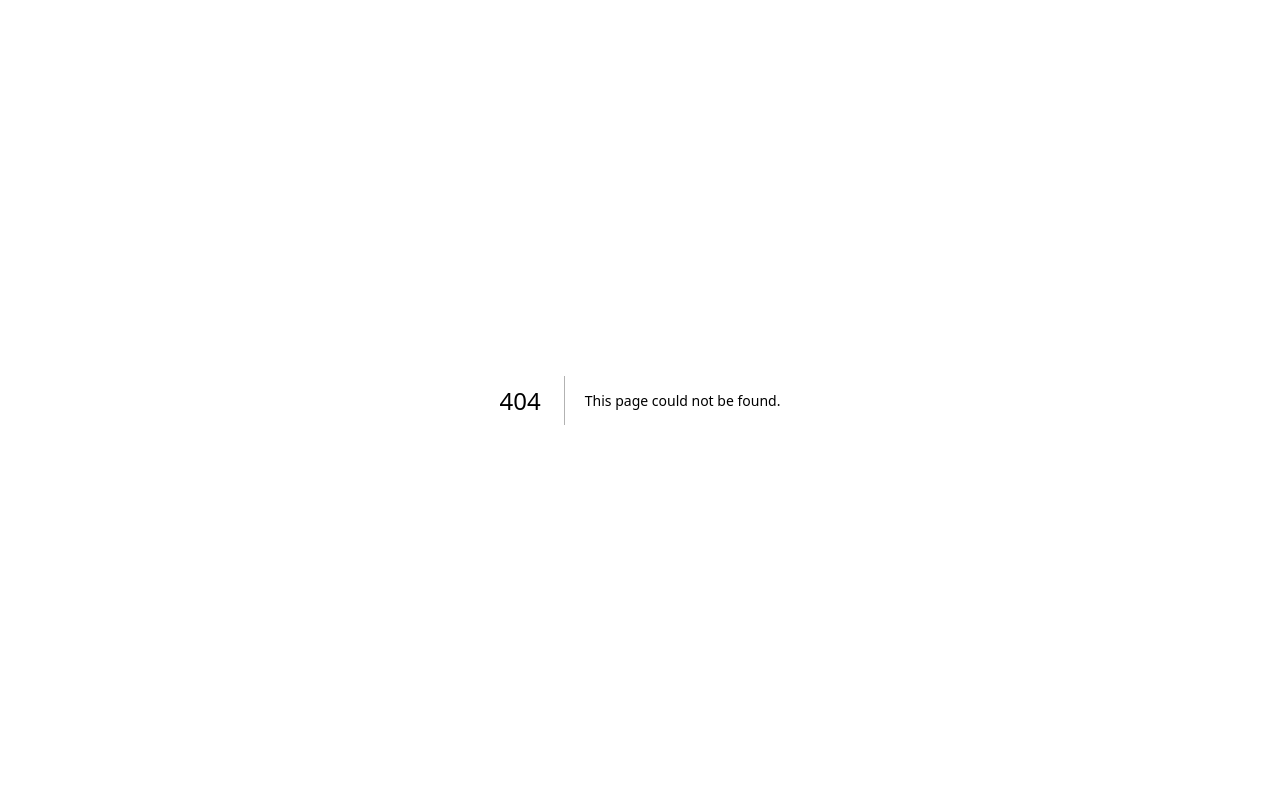
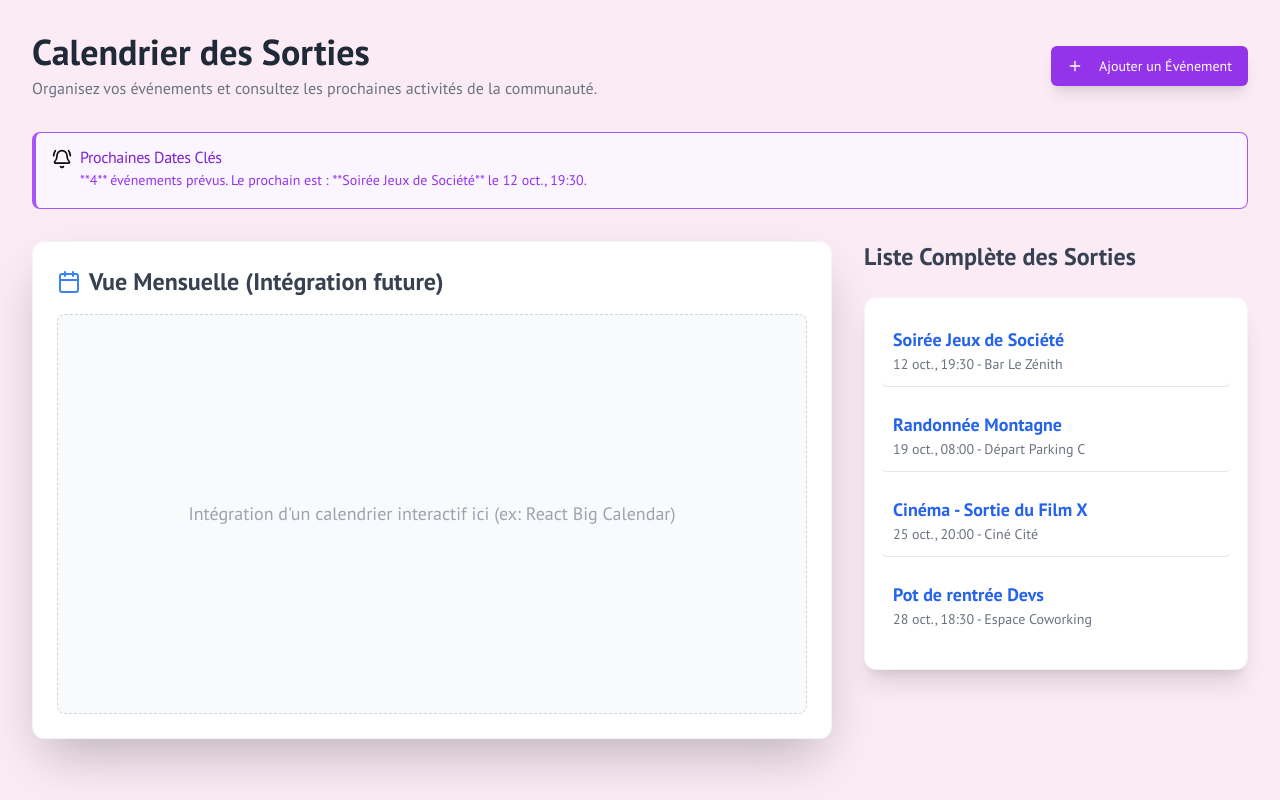
Before and after one commit to faistasortieaToulouse/faistasortietest2, a Next.js app: page /calendar in a window 1280 px wide. Before the commit this address had no page. Built offline with nearby package versions, Linux system fonts and the light colour scheme.

Commit message:
Create page.tsx

```diff
--- /dev/null
+++ b/src/app/calendar/page.tsx
@@ -0,0 +1,116 @@
+'use client';
+
+import React, { useState } from 'react';
+// Remplacement des imports Next.js par des balises a standards
+import { Button } from '@/components/ui/button';
+import { Alert, AlertTitle, AlertDescription } from "@/components/ui/alert";
+import { BellRing, Calendar as CalendarIcon, Plus } from "lucide-react";
+
+// --- Définition des types ---
+interface Event {
+    id: number;
+    title: string;
+    date: string; // Format ISO 8601 (e.g., "2025-10-05T10:00:00")
+    location: string;
+}
+
+// --- Données factices ---
+const mockEvents: Event[] = [
+    { id: 1, title: 'Soirée Jeux de Société', date: '2025-10-12T19:30:00', location: 'Bar Le Zénith' },
+    { id: 2, title: 'Randonnée Montagne', date: '2025-10-19T08:00:00', location: 'Départ Parking C' },
+    { id: 3, title: 'Cinéma - Sortie du Film X', date: '2025-10-25T20:00:00', location: 'Ciné Cité' },
+    { id: 4, title: 'Pot de rentrée Devs', date: '2025-10-28T18:30:00', location: 'Espace Coworking' },
+];
+
+// --- Fonction de formatage de date ---
+const formatEventTime = (isoString: string) => {
+    const date = new Date(isoString);
+    return new Intl.DateTimeFormat('fr-FR', {
+        day: 'numeric',
+        month: 'short',
+        hour: '2-digit',
+        minute: '2-digit'
+    }).format(date);
+};
+
+export default function CalendarPage() {
+    // État pour gérer la date sélectionnée (utile pour un futur calendrier)
+    const [selectedDate, setSelectedDate] = useState<Date | undefined>(new Date());
+
+    // Filtre les événements à venir (simulés)
+    const upcomingEvents = mockEvents.filter(event => new Date(event.date) > new Date())
+        .sort((a, b) => new Date(a.date).getTime() - new Date(b.date).getTime());
+
+    return (
+        <div className="flex flex-col gap-8 p-4 md:p-8">
+            <header className="flex justify-between items-center">
+                <div>
+                    <h1 className="font-headline text-4xl font-bold text-gray-800 dark:text-gray-100">
+                        Calendrier des Sorties
+                    </h1>
+                    <p className="mt-1 text-gray-500 dark:text-gray-400">
+                        Organisez vos événements et consultez les prochaines activités de la communauté.
+                    </p>
+                </div>
+                <Button className="bg-purple-600 hover:bg-purple-700 text-white shadow-lg">
+                    <Plus className="h-5 w-5 mr-2" />
+                    Ajouter un Événement
+                </Button>
+            </header>
+
+            {/* Alerte pour les événements à venir */}
+            <Alert className="border-l-4 border-purple-500 bg-purple-50 dark:bg-purple-950">
+                <BellRing className="h-5 w-5 text-purple-600" />
+                <AlertTitle className="text-purple-700 dark:text-purple-300">
+                    Prochaines Dates Clés
+                </AlertTitle>
+                <AlertDescription className="text-purple-600 dark:text-purple-400">
+                    {upcomingEvents.length > 0 ? (
+                        <p>
+                            **{upcomingEvents.length}** événements prévus. Le prochain est : **{upcomingEvents[0].title}** le {formatEventTime(upcomingEvents[0].date)}.
+                        </p>
+                    ) : (
+                        'Aucun événement n’est prévu pour le moment. Soyez le premier à en organiser un !'
+                    )}
+                </AlertDescription>
+            </Alert>
+
+            {/* Zone principale du calendrier (Structure Grid) */}
+            <div className="grid grid-cols-1 lg:grid-cols-3 gap-8">
+
+                {/* 1. Calendrier (Placeholder) */}
+                <div className="lg:col-span-2 bg-white dark:bg-gray-900 p-6 rounded-xl shadow-2xl border border-gray-100 dark:border-gray-800">
+                    <h2 className="text-2xl font-semibold mb-4 flex items-center gap-2 text-gray-700 dark:text-gray-200">
+                        <CalendarIcon className="h-6 w-6 text-blue-500" />
+                        Vue Mensuelle (Intégration future)
+                    </h2>
+                    {/* Ceci est un grand bloc visuel pour un futur calendrier */}
+                    <div className="h-[400px] w-full bg-gray-50 dark:bg-gray-800 rounded-lg flex items-center justify-center text-gray-400 text-lg border border-dashed border-gray-300 dark:border-gray-700">
+                        <p>Intégration d'un calendrier interactif ici (ex: React Big Calendar)</p>
+                    </div>
+                </div>
+
+                {/* 2. Liste des événements (Sidebar) */}
+                <div className="lg:col-span-1 flex flex-col gap-4">
+                    <h2 className="text-2xl font-semibold mb-2 text-gray-700 dark:text-gray-200">
+                        Liste Complète des Sorties
+                    </h2>
+                    <div className="bg-white dark:bg-gray-900 rounded-xl shadow-xl p-4 border border-gray-100 dark:border-gray-800 max-h-[450px] overflow-y-auto">
+                        {mockEvents.map((event) => (
+                            <div
+                                key={event.id}
+                                className="mb-3 p-3 border-b last:border-b-0 hover:bg-gray-50 dark:hover:bg-gray-800 rounded-md transition-colors"
+                            >
+                                <p className="font-bold text-lg text-blue-600 dark:text-blue-400">{event.title}</p>
+                                <p className="text-sm text-gray-500 dark:text-gray-400">
+                                    {formatEventTime(event.date)} - {event.location}
+                                </p>
+                            </div>
+                        ))}
+                    </div>
+                </div>
+            </div>
+
+        </div>
+    );
+}
```
